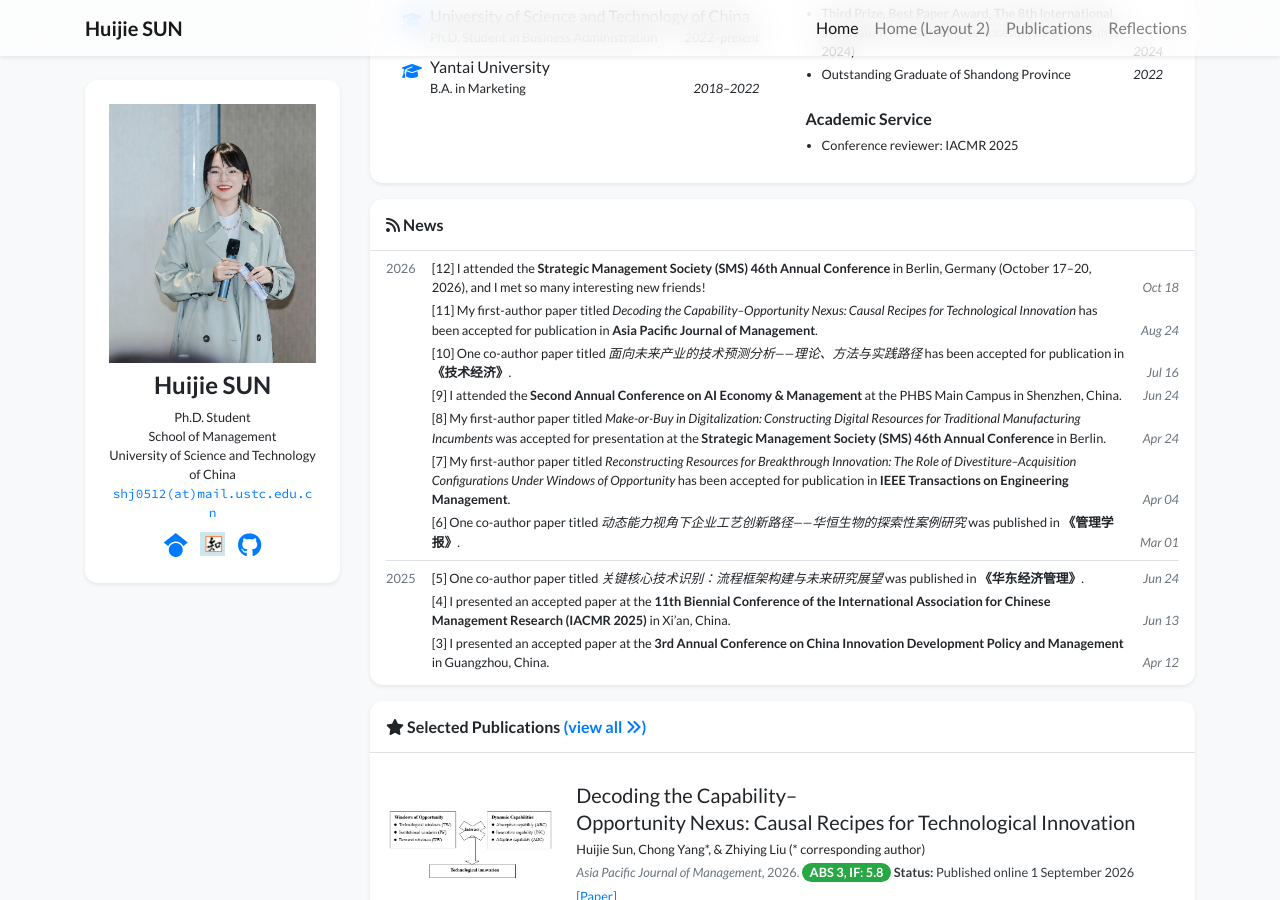
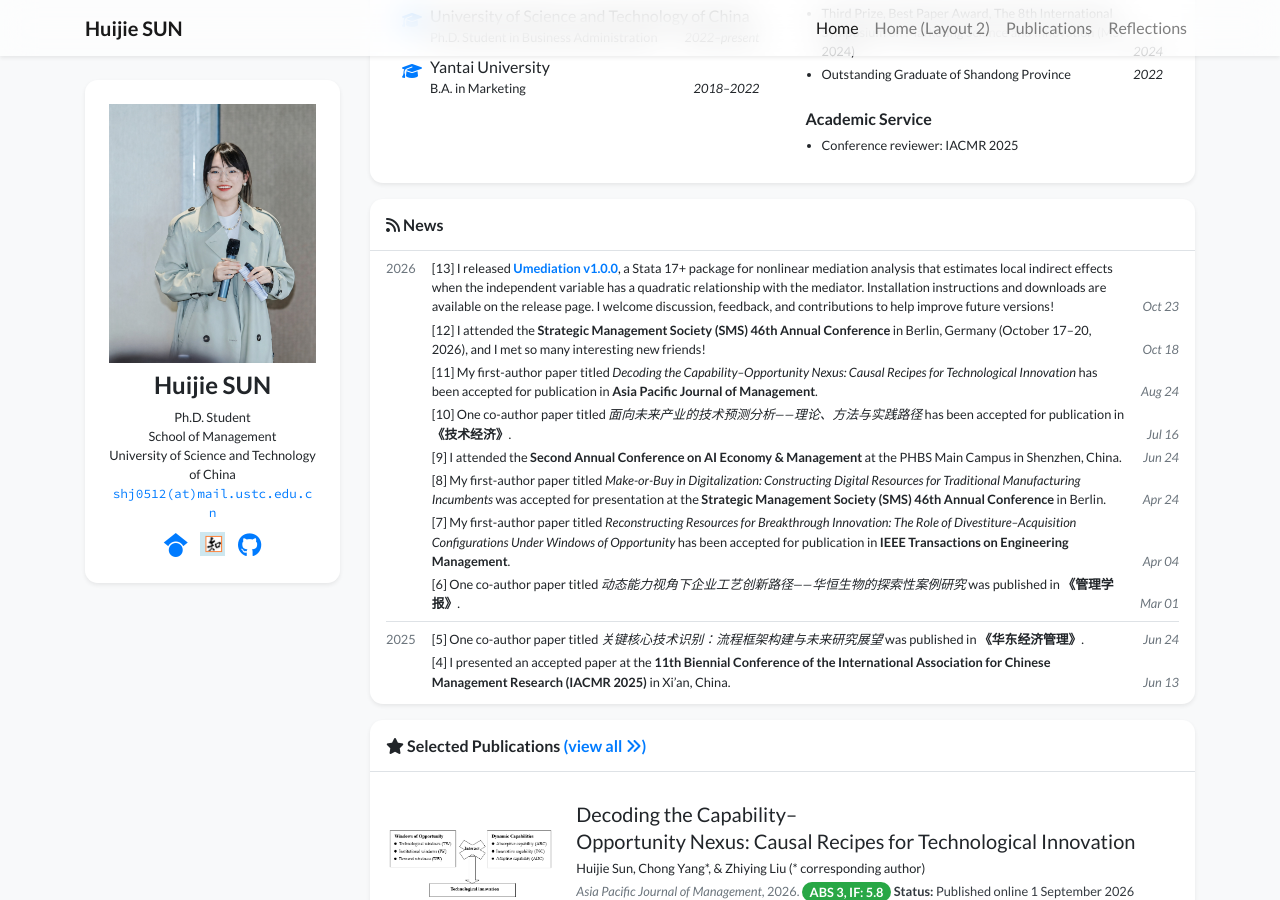
Before and after one commit to shj0512/shj0512.github.io, a Jekyll site: the page built from index.html, in a window 1280 px wide and 900 px high, scrolled down 567 px. Built offline with Jekyll 4.4.1, drawn with Linux system fonts in a browser that asks for light colours; nearby versions of some CDN libraries; a style sheet for code colours, icons or effects is not loaded.

Commit message:
Add Umediation v1.0.0 release announcement to News

```diff
--- a/_data/news.yml
+++ b/_data/news.yml
@@ -1,5 +1,9 @@
 # Add new items at the top and increase the index by one.
 # Dates use the YYYY-MM-DD format; HTML is supported in the content field.
+- date: "2026-10-23"
+  index: 13
+  content: 'I released <a href="https://github.com/shj0512/Umediation/releases/tag/v1.0.0"><strong>Umediation v1.0.0</strong></a>, a Stata 17+ package for nonlinear mediation analysis that estimates local indirect effects when the independent variable has a quadratic relationship with the mediator. Installation instructions and downloads are available on the release page. I welcome discussion, feedback, and contributions to help improve future versions!'
+
 - date: "2026-10-18"
   index: 12
   content: 'I attended the <strong>Strategic Management Society (SMS) 46th Annual Conference</strong> in Berlin, Germany (October 17–20, 2026), and I met so many interesting new friends!'
```
